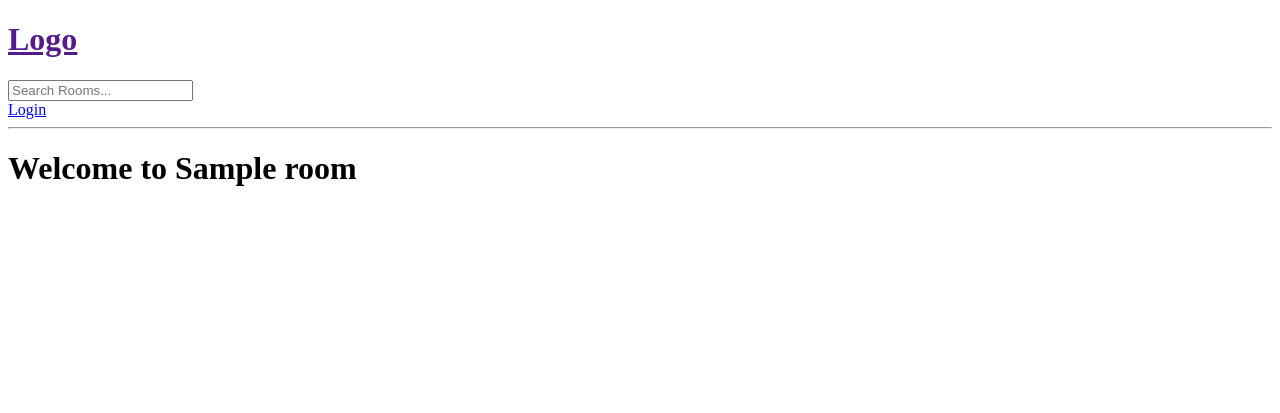
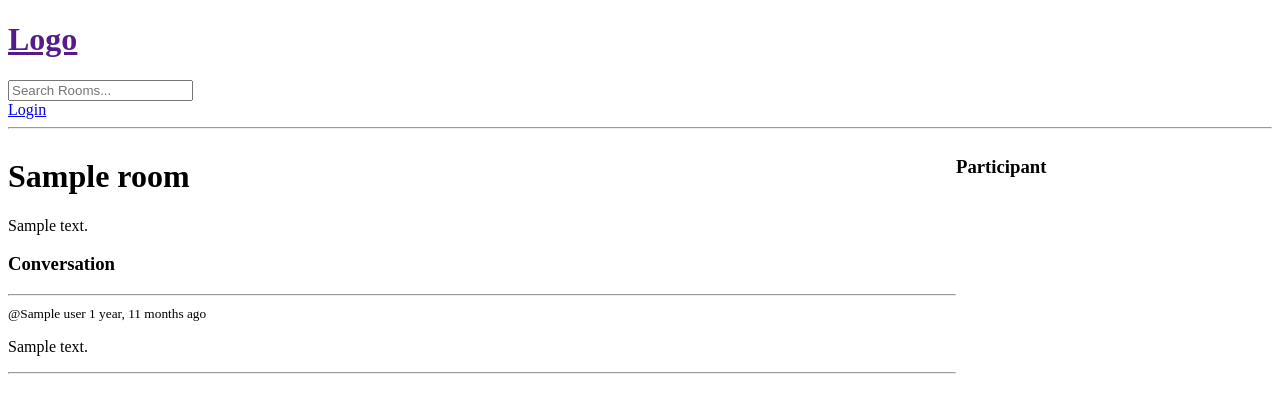
Before and after one commit to dreammnck/Django_practice, a Django app: template base/templates/base/room.html in a window 1280 px wide. Shown: the top 413 px of the page. Run offline with Django 3.2, Linux system fonts and the light colour scheme; the template is opened without the code that fills it: most values are stand-ins (such as "Sample title", 1, 10 or a date in 2020).

Commit message:
updated room template

```diff
--- a/base/models.py
+++ b/base/models.py
@@ -13,7 +13,7 @@ class Room(models.Model):
     topic = models.ForeignKey(Topic, on_delete=models.SET_NULL, null=True)
     name = models.CharField(max_length=200)
     description = models.TextField(null=True, blank=True)
-    # paricipantd =
+    participants = models.ManyToManyField(User, related_name='participants', blank=True)
     updated = models.DateTimeField(auto_now=True) # updated every update
     created = models.DateTimeField(auto_now_add=True) # not updated create at the first time
 
--- a/base/templates/base/room.html
+++ b/base/templates/base/room.html
@@ -2,6 +2,45 @@
 
 {% block content %}
 
-<h1>Welcome to {{room.name}}</h1>
+<style>
+    .room-container {
+        display: grid;
+        grid-template-columns: 3fr 1fr;
+    }
+</style>
+
+<div class="room-container">
+
+<div class="comment-wrapper">
+    <h1>{{room.name}}</h1>
+
+    <p>{{room.description}}</p>
+    <h3>Conversation</h3>
+    <hr>
+
+    {% for message in room_messages %}
+        <div>
+            <small>@{{message.user}}  {{message.created|timesince}} ago</small>
+            <p>{{message.body}}</p>
+            <hr>
+        </div>
+
+    {% endfor %}
+    {% if request.user.is_authenticated %}
+    <div class="comment-form">
+        <form method="POST">
+            {% csrf_token %}
+            <input type="text" name="body" placeholder="write your message here...">
+            <input type="submit" value="Submit">
+        </form>
+    </div>
+    {% endif %}
+</div>
+
+    <div>
+        <h3>Participant</h3>
+
+    </div>
+</div>
 
 {% endblock %}
```
Also changed, not shown: base/views.py (+12 -2 lines), base/migrations/0003_alter_room_options_room_participants_and_more.py (added).
